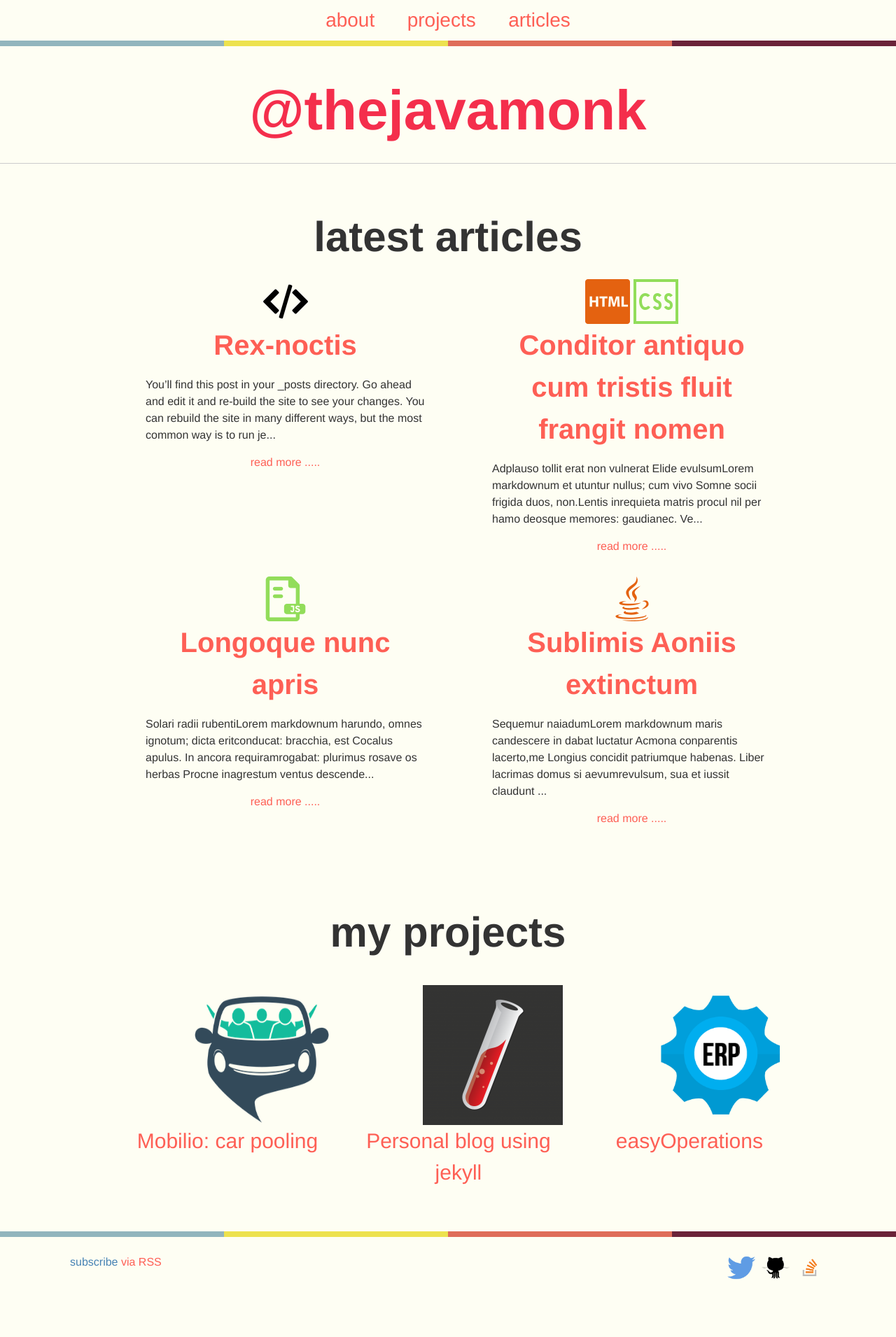
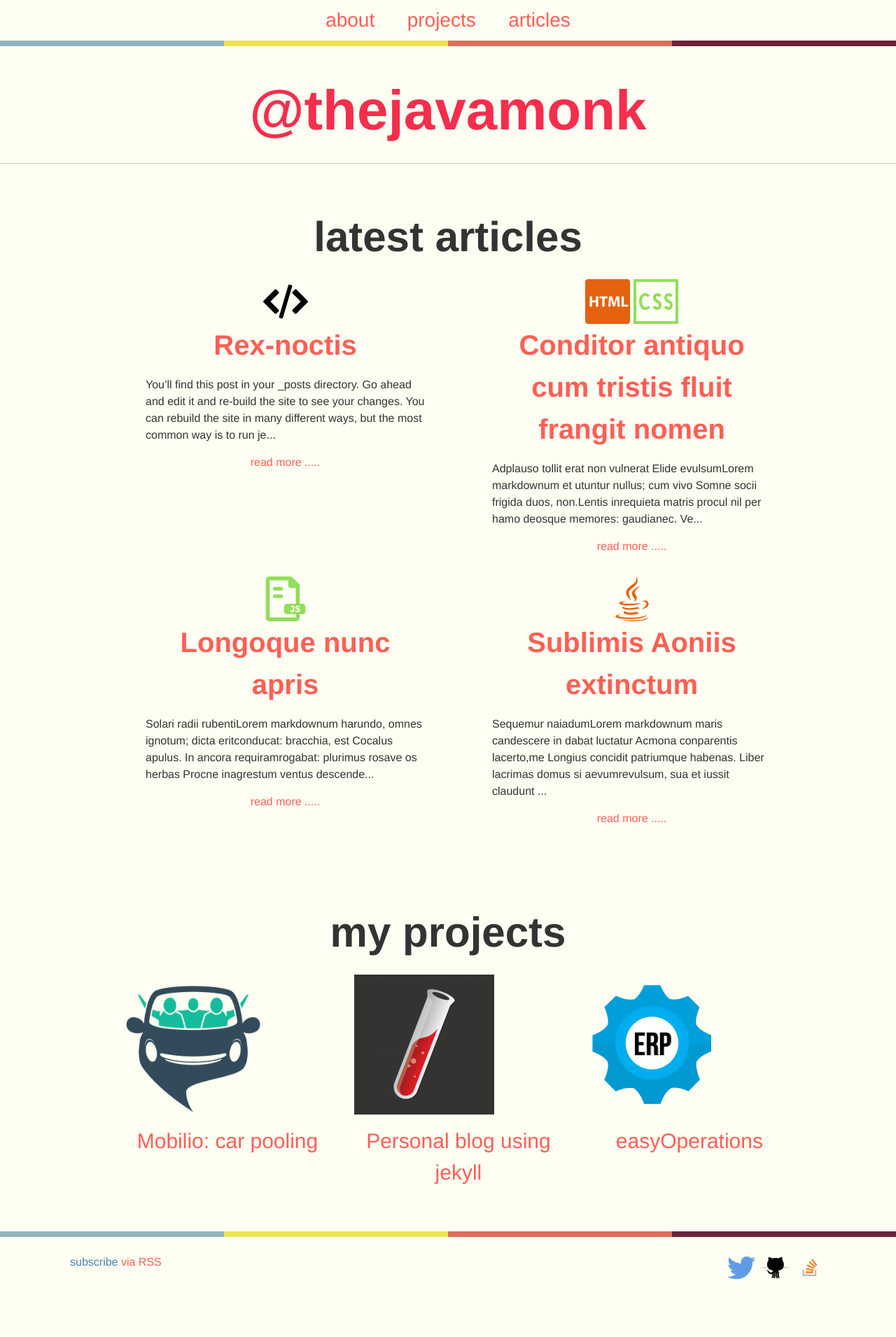
Before and after one commit to thejavamonk/thejavamonk.github.io, a Jekyll site: the page built from index.html, in a window 1280 px wide. Shown: the whole page at 70% size. Built offline with Jekyll 4.4.1, drawn with Linux system fonts in a browser that asks for light colours.

Commit message:
changes to project css

```diff
--- a/_includes/project.html
+++ b/_includes/project.html
@@ -1,7 +1,7 @@
 <li class="project">
 	<a href="{{ site.baseurl }}/{{ project.url }}" align="center">
 		<figure>
-			<img  src="{{ site.baseurl }}{{ project.featured_image }}" alt="Thumbnail for {{ project.title }}" height="200" width= "200" align= "right">
+			<img class="project-image" src="{{ site.baseurl }}{{ project.featured_image }}" alt="Thumbnail for {{ project.title }}">
 			<figcaption class="project-caption">
 				{{ project.title }}
 			</figcaption>
--- a/_sass/_layout.scss
+++ b/_sass/_layout.scss
@@ -55,3 +55,14 @@
 .site-section-last {
     padding-bottom: #h1-font-size;
 }
+
+.project-image{
+    align: center;
+    height: 200px;
+    width: 200px;
+}
+
+.project-caption{
+    align: center;
+
+}
```
